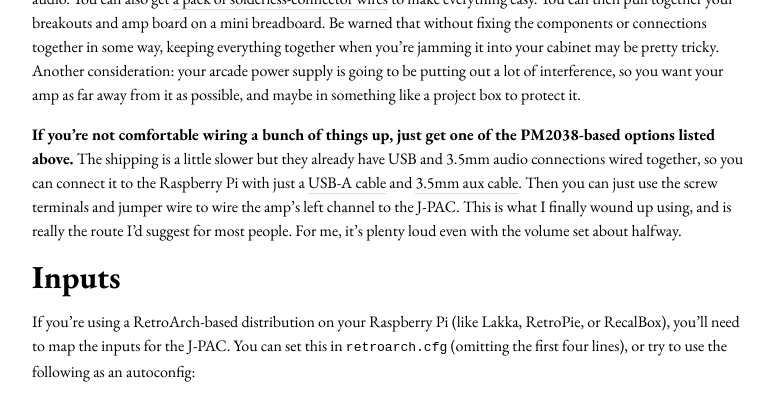
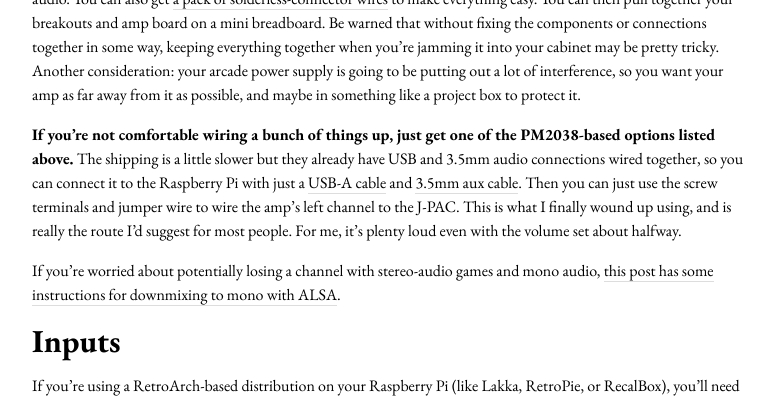
Before and after one commit to ryanfb/etc, a Jekyll site: the page built from _posts/2017-11-11-converting_a_jamma_arcade_cabinet_for_mame.md, in a window 1280 px wide and 900 px high, scrolled down 2735 px, cut to the strip 0-396 px from the top of the window. Shown: the whole strip, without its empty margins (248-1021 px from the left). Built offline with Jekyll 4.4.1, drawn with Linux system fonts in a browser that asks for light colours; nearby versions of some CDN libraries.

Commit message:
Add mono downmixing note

```diff
--- a/_posts/2017-11-11-converting_a_jamma_arcade_cabinet_for_mame.md
+++ b/_posts/2017-11-11-converting_a_jamma_arcade_cabinet_for_mame.md
@@ -64,6 +64,8 @@
 
 **If you're not comfortable wiring a bunch of things up, just get one of the PM2038-based options listed above.** The shipping is a little slower but they already have USB and 3.5mm audio connections wired together, so you can connect it to the Raspberry Pi with just a [USB-A cable](http://amzn.to/2xS2nec) and [3.5mm aux cable](http://amzn.to/2xRWRIv). Then you can just use the screw terminals and jumper wire to wire the amp's left channel to the J-PAC. This is what I finally wound up using, and is really the route I'd suggest for most people. For me, it's plenty loud even with the volume set about halfway.
 
+If you're worried about potentially losing a channel with stereo-audio games and mono audio, [this post has some instructions for downmixing to mono with ALSA](http://pi.eggum.net/2013/09/airplay-or-shairport-that-is.html).
+
 # Inputs
 
 If you're using a RetroArch-based distribution on your Raspberry Pi (like Lakka, RetroPie, or RecalBox), you'll need to map the inputs for the J-PAC. You can set this in `retroarch.cfg` (omitting the first four lines), or try to use the following as an autoconfig:
```
